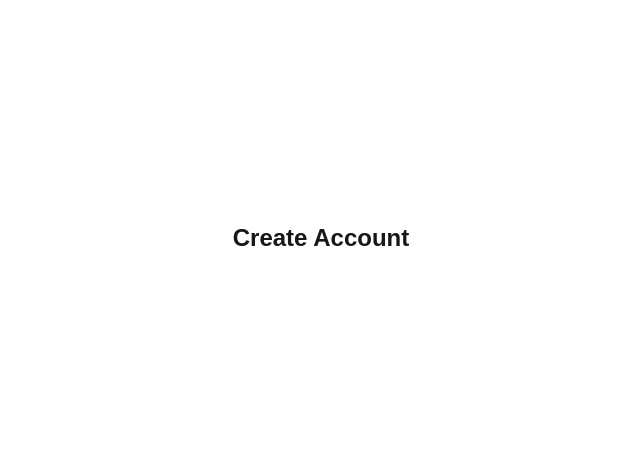
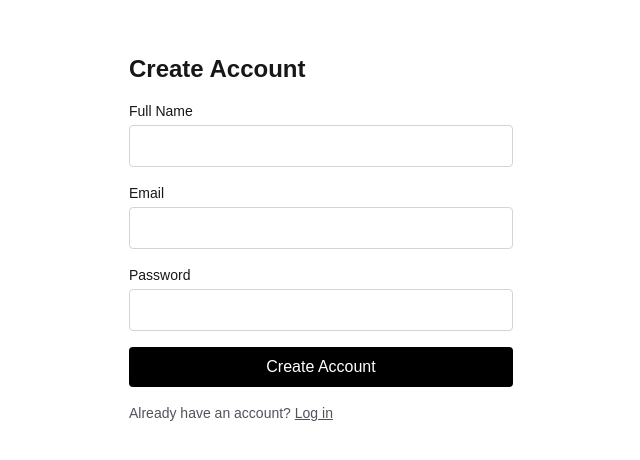
Before and after one commit to privacyphfp/phfp-app, a Next.js app: page /signup in a window 1280 px wide. Shown: the part 162-622 px from the top of the page, without its empty margins (319-959 px from the left). Built offline with nearby package versions, Linux system fonts and the light colour scheme.

Commit message:
Add real signup/login flow and public course catalog wired to Supabase

```diff
--- /dev/null
+++ b/app/courses/page.js
@@ -0,0 +1,60 @@
+import { createClient } from '@/lib/supabase/server';
+
+const SERIES_LABELS = {
+  healing: 'Healing Series',
+  spirituality: 'Spirituality Series',
+  prosperity: 'Prosperity Series',
+  arhatic_yoga: 'Arhatic Yoga Series',
+};
+
+const SERIES_ORDER = ['spirituality', 'healing', 'prosperity', 'arhatic_yoga'];
+
+export default async function CoursesPage() {
+  const supabase = await createClient();
+
+  const [{ data: courses }, { data: prereqs }] = await Promise.all([
+    supabase.from('courses').select('id, code, name, series, duration_days').order('name'),
+    supabase.from('course_prerequisites').select('course_id, prerequisite_course_id'),
+  ]);
+
+  const courseById = Object.fromEntries((courses ?? []).map((c) => [c.id, c]));
+
+  const prereqNamesByCourse = {};
+  for (const p of prereqs ?? []) {
+    (prereqNamesByCourse[p.course_id] ??= []).push(courseById[p.prerequisite_course_id]?.name);
+  }
+
+  const grouped = {};
+  for (const c of courses ?? []) {
+    (grouped[c.series] ??= []).push(c);
+  }
+
+  return (
+    <div className="mx-auto max-w-3xl p-8">
+      <h1 className="text-3xl font-semibold">Course Catalog</h1>
+
+      {SERIES_ORDER.filter((series) => grouped[series]?.length).map((series) => (
+        <section key={series} className="mt-8">
+          <h2 className="text-xl font-semibold">{SERIES_LABELS[series]}</h2>
+          <ul className="mt-4 space-y-3">
+            {grouped[series].map((course) => (
+              <li key={course.id} className="rounded border border-zinc-200 p-4 dark:border-zinc-800">
+                <div className="flex items-baseline justify-between gap-4">
+                  <span className="font-medium">{course.name}</span>
+                  <span className="shrink-0 text-sm text-zinc-500">
+                    {course.duration_days} day{course.duration_days > 1 ? 's' : ''}
+                  </span>
+                </div>
+                {prereqNamesByCourse[course.id]?.length > 0 && (
+                  <p className="mt-1 text-sm text-zinc-600 dark:text-zinc-400">
+                    Requires: {prereqNamesByCourse[course.id].join(', ')}
+                  </p>
+                )}
+              </li>
+            ))}
+          </ul>
+        </section>
+      ))}
+    </div>
+  );
+}
--- a/app/login/page.js
+++ b/app/login/page.js
@@ -1,7 +1,84 @@
+'use client';
+
+import { useState } from 'react';
+import { useRouter } from 'next/navigation';
+import { createClient } from '@/lib/supabase/client';
+
+const DASHBOARD_ROLES = ['admin', 'marketing', 'accounting'];
+
 export default function LoginPage() {
+  const router = useRouter();
+  const [email, setEmail] = useState('');
+  const [password, setPassword] = useState('');
+  const [error, setError] = useState(null);
+  const [loading, setLoading] = useState(false);
+
+  async function handleSubmit(e) {
+    e.preventDefault();
+    setError(null);
+    setLoading(true);
+
+    const supabase = createClient();
+    const { data, error } = await supabase.auth.signInWithPassword({ email, password });
+
+    if (error) {
+      setLoading(false);
+      setError(error.message);
+      return;
+    }
+
+    const { data: profile } = await supabase
+      .from('profiles')
+      .select('role')
+      .eq('id', data.user.id)
+      .single();
+
+    setLoading(false);
+
+    const role = profile?.role ?? 'student';
+    router.push(DASHBOARD_ROLES.includes(role) ? `/${role}` : '/student');
+    router.refresh();
+  }
+
   return (
-    <div className="flex min-h-screen items-center justify-center">
-      <h1 className="text-2xl font-semibold">Log In</h1>
+    <div className="flex min-h-screen items-center justify-center p-8">
+      <form onSubmit={handleSubmit} className="w-full max-w-sm space-y-4">
+        <h1 className="text-2xl font-semibold">Log In</h1>
+        {error && <p className="text-sm text-red-600">{error}</p>}
+        <div>
+          <label className="block text-sm font-medium">Email</label>
+          <input
+            required
+            type="email"
+            value={email}
+            onChange={(e) => setEmail(e.target.value)}
+            className="mt-1 w-full rounded border border-zinc-300 px-3 py-2 dark:border-zinc-700 dark:bg-zinc-900"
+          />
+        </div>
+        <div>
+          <label className="block text-sm font-medium">Password</label>
+          <input
+            required
+            type="password"
+            value={password}
+            onChange={(e) => setPassword(e.target.value)}
+            className="mt-1 w-full rounded border border-zinc-300 px-3 py-2 dark:border-zinc-700 dark:bg-zinc-900"
+          />
+        </div>
+        <button
+          type="submit"
+          disabled={loading}
+          className="w-full rounded bg-black py-2 text-white disabled:opacity-50 dark:bg-white dark:text-black"
+        >
+          {loading ? 'Logging in…' : 'Log In'}
+        </button>
+        <p className="text-sm text-zinc-600 dark:text-zinc-400">
+          Don&apos;t have an account?{' '}
+          <a href="/signup" className="underline">
+            Sign up
+          </a>
+        </p>
+      </form>
     </div>
   );
 }
--- a/app/page.js
+++ b/app/page.js
@@ -8,8 +8,19 @@ export default function Home() {
       <h1 className="text-4xl font-semibold">PHFP App</h1>
       <p className="max-w-md text-zinc-600 dark:text-zinc-400">
         Pranic Healing Foundation of the Philippines — student portal, courses,
-        and events. Scaffold in progress.
+        and events.
       </p>
+      <div className="mt-2 flex gap-3">
+        <a href="/courses" className="rounded border border-zinc-300 px-4 py-2 dark:border-zinc-700">
+          Browse Courses
+        </a>
+        <a href="/signup" className="rounded bg-black px-4 py-2 text-white dark:bg-white dark:text-black">
+          Sign Up
+        </a>
+        <a href="/login" className="rounded border border-zinc-300 px-4 py-2 dark:border-zinc-700">
+          Log In
+        </a>
+      </div>
     </div>
   );
 }
--- a/app/signup/page.js
+++ b/app/signup/page.js
@@ -1,7 +1,107 @@
+'use client';
+
+import { useState } from 'react';
+import { useRouter } from 'next/navigation';
+import { createClient } from '@/lib/supabase/client';
+
 export default function SignupPage() {
+  const router = useRouter();
+  const [fullName, setFullName] = useState('');
+  const [email, setEmail] = useState('');
+  const [password, setPassword] = useState('');
+  const [error, setError] = useState(null);
+  const [loading, setLoading] = useState(false);
+  const [submitted, setSubmitted] = useState(false);
+
+  async function handleSubmit(e) {
+    e.preventDefault();
+    setError(null);
+    setLoading(true);
+
+    const supabase = createClient();
+    const { data, error } = await supabase.auth.signUp({
+      email,
+      password,
+      options: { data: { full_name: fullName } },
+    });
+
+    setLoading(false);
+
+    if (error) {
+      setError(error.message);
+      return;
+    }
+
+    if (data.session) {
+      router.push('/student');
+      router.refresh();
+    } else {
+      setSubmitted(true);
+    }
+  }
+
+  if (submitted) {
+    return (
+      <div className="flex min-h-screen items-center justify-center p-8 text-center">
+        <div>
+          <h1 className="text-2xl font-semibold">Check your email</h1>
+          <p className="mt-2 text-zinc-600 dark:text-zinc-400">
+            We sent a confirmation link to {email}. Confirm it, then log in.
+          </p>
+        </div>
+      </div>
+    );
+  }
+
   return (
-    <div className="flex min-h-screen items-center justify-center">
-      <h1 className="text-2xl font-semibold">Create Account</h1>
+    <div className="flex min-h-screen items-center justify-center p-8">
+      <form onSubmit={handleSubmit} className="w-full max-w-sm space-y-4">
+        <h1 className="text-2xl font-semibold">Create Account</h1>
+        {error && <p className="text-sm text-red-600">{error}</p>}
+        <div>
+          <label className="block text-sm font-medium">Full Name</label>
+          <input
+            required
+            value={fullName}
+            onChange={(e) => setFullName(e.target.value)}
+            className="mt-1 w-full rounded border border-zinc-300 px-3 py-2 dark:border-zinc-700 dark:bg-zinc-900"
+          />
+        </div>
+        <div>
+          <label className="block text-sm font-medium">Email</label>
+          <input
+            required
+            type="email"
+            value={email}
+            onChange={(e) => setEmail(e.target.value)}
+            className="mt-1 w-full rounded border border-zinc-300 px-3 py-2 dark:border-zinc-700 dark:bg-zinc-900"
+          />
+        </div>
+        <div>
+          <label className="block text-sm font-medium">Password</label>
+          <input
+            required
+            type="password"
+            minLength={6}
+            value={password}
+            onChange={(e) => setPassword(e.target.value)}
+            className="mt-1 w-full rounded border border-zinc-300 px-3 py-2 dark:border-zinc-700 dark:bg-zinc-900"
+          />
+        </div>
+        <button
+          type="submit"
+          disabled={loading}
+          className="w-full rounded bg-black py-2 text-white disabled:opacity-50 dark:bg-white dark:text-black"
+        >
+          {loading ? 'Creating account…' : 'Create Account'}
+        </button>
+        <p className="text-sm text-zinc-600 dark:text-zinc-400">
+          Already have an account?{' '}
+          <a href="/login" className="underline">
+            Log in
+          </a>
+        </p>
+      </form>
     </div>
   );
 }
```
